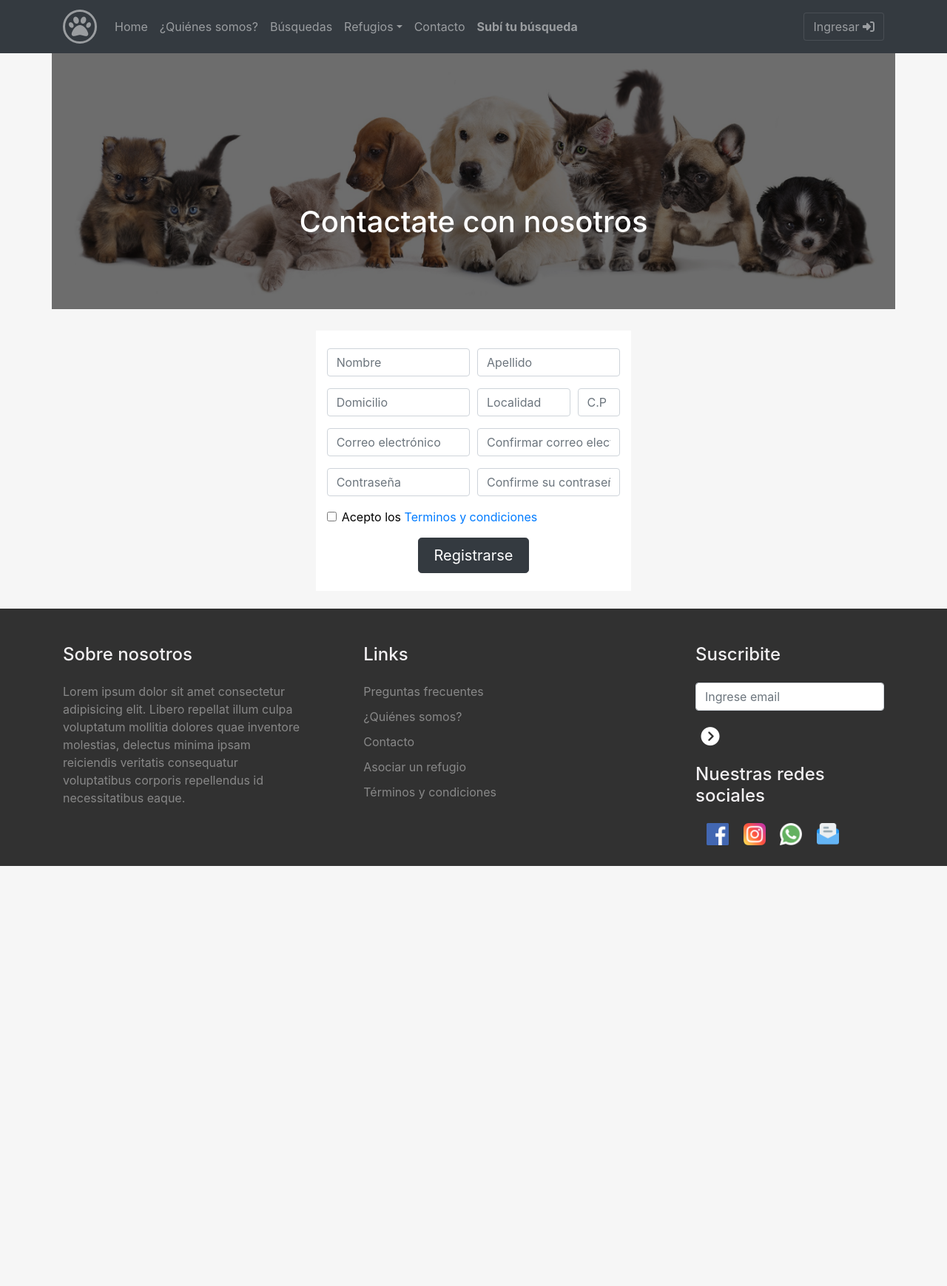
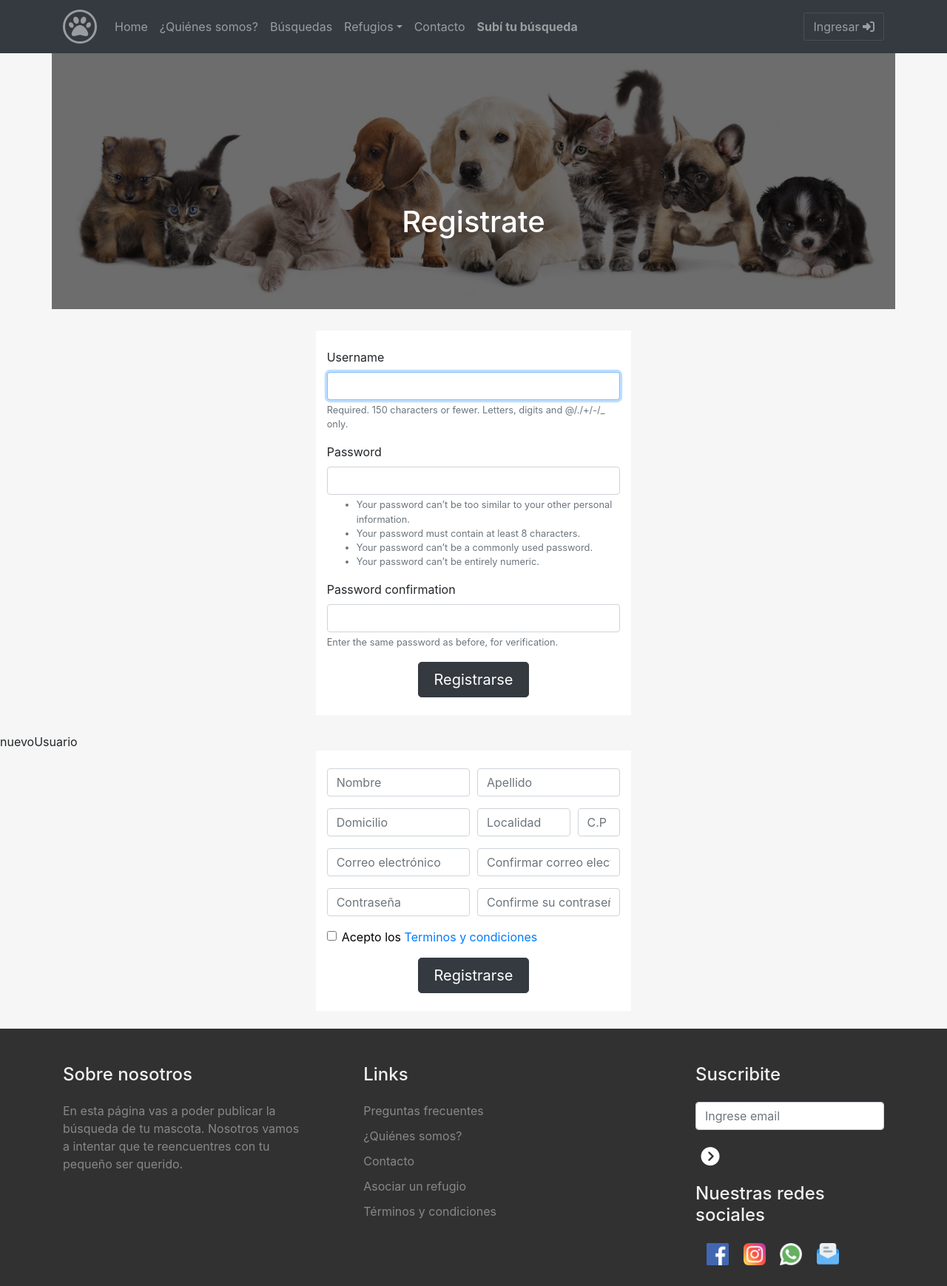
Before and after one commit to GastiC/WebMascotas, a Django app: page /sign_in/ in a window 1280 px wide. Shown: the whole page at 74% size. Before the commit the page ends 1171 px from the top, so only its background shows below. Run offline with Django 3.2, Linux system fonts and the light colour scheme; some libraries are stand-ins or nearby versions.

Commit message:
Implementé el login y logout, el registro funciona pero solo con usuario y contraseña. Faltaría modificar eso, que no te deje hacer ciertas cosas si ya estás logueado, agregar mensajes emergentes copados

```diff
--- a/principal/templates/principal/footer.html
+++ b/principal/templates/principal/footer.html
@@ -12,10 +12,9 @@
 
                         <h4 style="padding-bottom: 15px; color: #F2F0F2;">Sobre nosotros</h4>
                         <p style="color: rgb(136, 136, 136);" >
-                            Lorem ipsum dolor sit amet consectetur adipisicing elit.
-                            Libero repellat illum culpa voluptatum mollitia dolores quae inventore molestias,
-                            delectus minima ipsam reiciendis veritatis consequatur voluptatibus corporis repellendus id necessitatibus
-                            eaque.</p>
+                            En esta página vas a poder publicar la búsqueda de tu mascota.
+                            Nosotros vamos a intentar que te reencuentres con tu pequeño ser querido.
+                        </p>
                     </div>
                         <div class= "col-md-4-">
                             <ul style="list-style: none; padding-left: 15px">
@@ -40,7 +39,29 @@
                         </div>
                 </div>
             </div>
+            {% if request.path == '/accounts/login/' %}
+            <div class= "col-sm-12 col-md-3 col-lg-3 col-xl-3">
 
+            <h4 style="padding-bottom: 15px;color: #F2F0F2;"> Nuestras redes sociales</h4>
+
+            <div class="container">
+            <a href="https://www.facebook.com/Encontra-a-tu-mascota-106295038071932/" target="_blank">
+                <img src="{% static 'principal/img/facebook.png' %}" class="redes_iconos">
+            </a>
+            <a href="https://www.instagram.com/encontraatumascota.ok/" target="_blank">
+                <img src="{% static 'principal/img/instagram.png' %}" class="redes_iconos">
+            </a>
+
+            <a href="https://api.whatsapp.com/send?phone=+541155913842" target="_blank">
+                <img src="{% static 'principal/img/whatsapp.png' %}" class="redes_iconos">
+            </a>
+            <a href="mailto:encontraatumascota@gmail.com">
+                <img src="{% static 'principal/img/email.png' %}" class="redes_iconos">
+            </a>
+           </div>
+            </div>
+
+            {% else %}
             <div class= "col-sm-12 col-md-3 col-lg-3 col-xl-3">
                 <h4 style="padding-bottom: 15px;color: #F2F0F2;"> Suscribite</h4>
                 <form class="input-group mb-3" action="" method="post" id="id_newsletter">
@@ -71,6 +92,8 @@
                 </a>
                </div>
             </div>
+            {% endif %}
+
         </div>
         <br>
     </div>
--- a/principal/templates/principal/navbar.html
+++ b/principal/templates/principal/navbar.html
@@ -34,9 +34,18 @@
           <a class="nav-link subrayado" href="/subi_tu_post"><strong>Subí tu búsqueda</strong></a>
         </li>
     </div>
+    {% if user.is_authenticated %}
     <form class="form-inline my-2 my-lg-0">
-      <a href="/login/" class="btn btn-dark my-2 my-sm-0 formato_boton_login"  type="button"><span class="boton_login">Ingresar </span> <i class="fas fa-sign-in-alt icono_login_navbar"></i></a>
+      <a href="{% url 'logout' %}" class="btn btn-dark my-2 my-sm-0 formato_boton_login"  type="button"><span class="boton_login">Cerrar sesión </span> <i class="fas fa-sign-in-alt icono_login_navbar"></i></a>
     </form>
+    {% else %}
+    <form class="form-inline my-2 my-lg-0">
+      <a href="{% url 'login' %}" class="btn btn-dark my-2 my-sm-0 formato_boton_login"  type="button"><span class="boton_login">Ingresar </span> <i class="fas fa-sign-in-alt icono_login_navbar"></i></a>
+    </form>
+    {% endif %}
+
+
+
   </div>
   </div>
 </nav>
--- a/usuarios/templates/usuarios/main_login.html
+++ b/usuarios/templates/usuarios/main_login.html
@@ -7,7 +7,7 @@
 <br>
 <div class="container mt-4 contenedor_imagen pr-0 " >
   <div class="container text-center fondo_banner p-0">
-      <h1 class="texto_banner"> Bienvenido "X"</h1>
+      <h1 class="texto_banner"> Bienvenido {{ user.username | upper}}</h1>
   </div>
 <img src="{% static 'principal/img/429416-svetik_2560x1440.jpg' %}" class="imagen_banner">
 </div>
--- a/usuarios/templates/usuarios/sign_in.html
+++ b/usuarios/templates/usuarios/sign_in.html
@@ -2,17 +2,35 @@
 {% load static %}
 
 {% block title %} Registrarse {% endblock %}
+{% block content %}
 
-{% block content %}
+{% load crispy_forms_tags %}
 
 <br>
 <div class="container mt-4 contenedor_imagen pr-0 " >
   <div class="container text-center fondo_banner p-0">
-      <h1 class="texto_banner"> Contactate con nosotros</h1>
+      <h1 class="texto_banner"> Registrate</h1>
   </div>
 <img src="{% static 'principal/img/429416-svetik_2560x1440.jpg' %}" class="imagen_banner">
 </div>
 
+<div class="container col-md-4 pt-4" style="background-color: white;">
+  <form method="POST" action="{% url 'sign_in' %}">
+    {% csrf_token %}
+
+    {{ nuevoUsuario | crispy }}
+
+
+      <div class="container text-center">
+      <button type="submit" class="btn btn-dark btn-lg " style="width: 150px;">Registrarse</button>
+      </div>
+    </form>
+    <br>
+  </div>
+
+  <br>
+
+nuevoUsuario
 
 <div class="container col-md-4 pt-4" style="background-color: white;">
 <form method="POST" action="{% url 'sign_in' %}">
--- a/usuarios/urls.py
+++ b/usuarios/urls.py
@@ -3,14 +3,17 @@ from django.urls import path
 from usuarios import views
 from django.conf import settings
 from django.conf.urls.static import static
+from django.contrib.auth import login, logout
+from django.urls import path, include
+from django.contrib.auth.decorators import login_required
 
 
 urlpatterns = [
-    path('subi_tu_post/', views.subi_tu_post),
+    path('subi_tu_post/', login_required(views.subi_tu_post)),
     path('login/', views.login_view, name="login"),
     path('sign_in/', views.sign_in, name="sign_in"),
     path('reset_password/', views.reset_password),
-    path('main_login/', views.main_login),
+    path('main_login/', login_required(views.main_login)),
     path('change_password/', views.change_password),
     path('mi_busqueda/', views.mi_busqueda),
     path('busquedas/', views.busquedas),
--- a/usuarios/views.py
+++ b/usuarios/views.py
@@ -1,9 +1,9 @@
 from django.http import HttpResponse
-from django.shortcuts import render
+from django.shortcuts import render, redirect
 from django.core.paginator import Paginator
 from django.contrib.auth import authenticate, login
 from usuarios.models import Busqueda
-from .forms import BusquedaForm
+from .forms import BusquedaForm, UserCreationForm
 from principal.forms import NewsletterForm
 #Models
 from django.contrib.auth.models import User
@@ -26,51 +26,26 @@ def subi_tu_post(request):
 
 def login_view(request):
 
+    return render(request, "principal/templates/registration/login.html")
+
+def sign_in(request):
+    nuevoUsuario = UserCreationForm()
     newsletter = NewsletterForm()
+
     if request.method == 'POST':
         formularioNewsletter = NewsletterForm(data=request.POST)
+        formularioUsuario = UserCreationForm(data=request.POST)
         if formularioNewsletter.is_valid():
             formularioNewsletter.save()
+        elif formularioUsuario.is_valid():
+            formularioUsuario.save()
+            user = authenticate(username=formularioUsuario.cleaned_data['username'], password=formularioUsuario.cleaned_data['password1'])
+            login(request, user)
+            return redirect(to='../../main_login')
         else:
             newsletter = formularioNewsletter
-
-    return render(request, "usuarios/login.html",{'newsletter': newsletter})
-
-def sign_in(request):
-
-    """if request.method == 'POST':
-        username = request.POST ['nombre']
-        apellido = request.POST ['apellido']
-        direccion = request.POST ['direccion']
-        localidad = request.POST ['localidad']
-        cp = request.POST ['cp']
-        email = request.POST ['email']
-        email_again = request.POST ['email_again']
-        password = request.POST ['password']
-        password_confirmation = request.POST ['password_confirmation']
-
-        if password == password_confirmation:
-            user = User.object.create_user(username= email, password= password)
-            user.save()
-
-            usuario = Usuario(user=user)
-            usuario.save()
-
-
-            return render(request, 'login/main_login.html',)
-
-        else:
-            return render(request, 'login/sign_in.html', {'error': 'Las contraseñas no coinciden'})"""
-
-    newsletter = NewsletterForm()
-    if request.method == 'POST':
-        formularioNewsletter = NewsletterForm(data=request.POST)
-        if formularioNewsletter.is_valid():
-            formularioNewsletter.save()
-        else:
-            newsletter = formularioNewsletter
-
-    return render(request, "usuarios/sign_in.html", {'newsletter': newsletter})
+            nuevoUsuario = formularioUsuario
+    return render(request, "usuarios/sign_in.html", {'newsletter': newsletter, 'nuevoUsuario': nuevoUsuario})
 
 def reset_password(request):
     newsletter = NewsletterForm()
--- a/webMascotas/settings.py
+++ b/webMascotas/settings.py
@@ -11,6 +11,7 @@ https://docs.djangoproject.com/en/3.0/ref/settings/
 """
 
 import os
+from django.urls import reverse_lazy
 
 # Build paths inside the project like this: os.path.join(BASE_DIR, ...)
 BASE_DIR = os.path.dirname(os.path.dirname(os.path.abspath(__file__)))
@@ -27,6 +28,8 @@ DEBUG = True
 
 ALLOWED_HOSTS = []
 
+LOGIN_REDIRECT_URL = '../../main_login'
+LOGOUT_REDIRECT_URL = 'home'
 
 # Application definition
 
--- a/webMascotas/urls.py
+++ b/webMascotas/urls.py
@@ -24,6 +24,8 @@ urlpatterns = [
     path('', include('refugios.urls')),
     path('', include('usuarios.urls')),
     path('', include('ecomerce.urls')),
+    path('accounts/', include('django.contrib.auth.urls')),
+
 ]
 
 if settings.DEBUG:
```
Also changed, not shown: principal/templates/registration/login.html (added, +61 -0 lines), usuarios/forms.py (+9 -0 lines), usuarios/templates/usuarios/login.html (deleted, +0 -58 lines), db.sqlite3.
